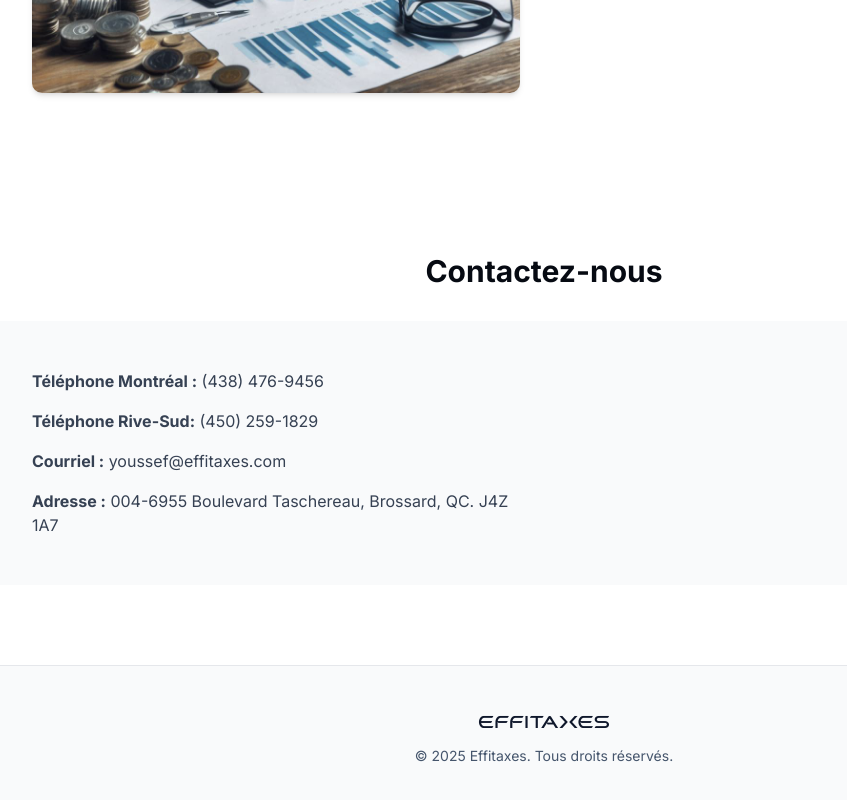
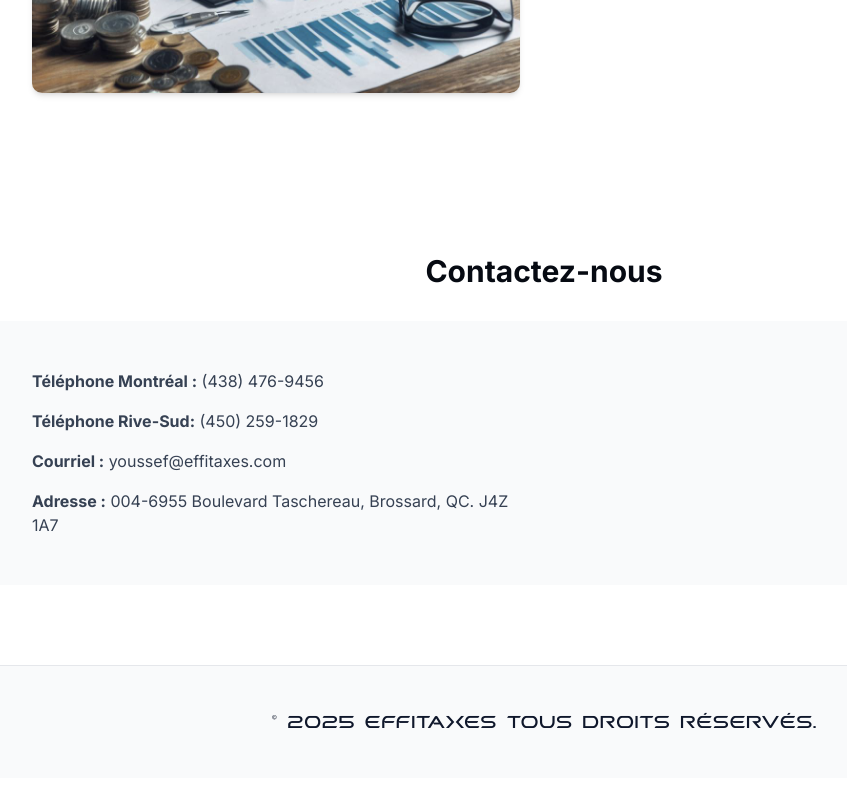
Before and after one commit to Datav1nci/Effitaxes, a Next.js app in the folder effitaxes/: page / in a window 1280 px wide. Shown: the part 2730-3530 px from the top of the page, without its empty margins (96-943 px from the left). After the commit the page ends 3508 px from the top, so only its background shows below. Built offline with nearby package versions, Linux system fonts and the light colour scheme.

Commit message:
feat: add Footer component

```diff
--- a/effitaxes/src/components/Footer.tsx
+++ b/effitaxes/src/components/Footer.tsx
@@ -3,11 +3,8 @@ export default function Footer() {
     <footer className="bg-gray-50 text-slate-700 py-10 border-t border-gray-200 dark:bg-gray-950/40 dark:text-gray-300 dark:border-gray-800">
       <div className="mx-auto max-w-7xl px-4 flex flex-col items-center justify-center text-center">
         <h3 className="text-2xl font-promethean text-slate-900 dark:text-white">
-          Effita{"><"}es
+          © 2025 Effita{"><"}es Tous droits réservés.
         </h3>
-        <p className="mt-2 text-sm text-slate-600 dark:text-gray-400">
-          © 2025 Effitaxes. Tous droits réservés.
-        </p>
       </div>
     </footer>
   );
```
